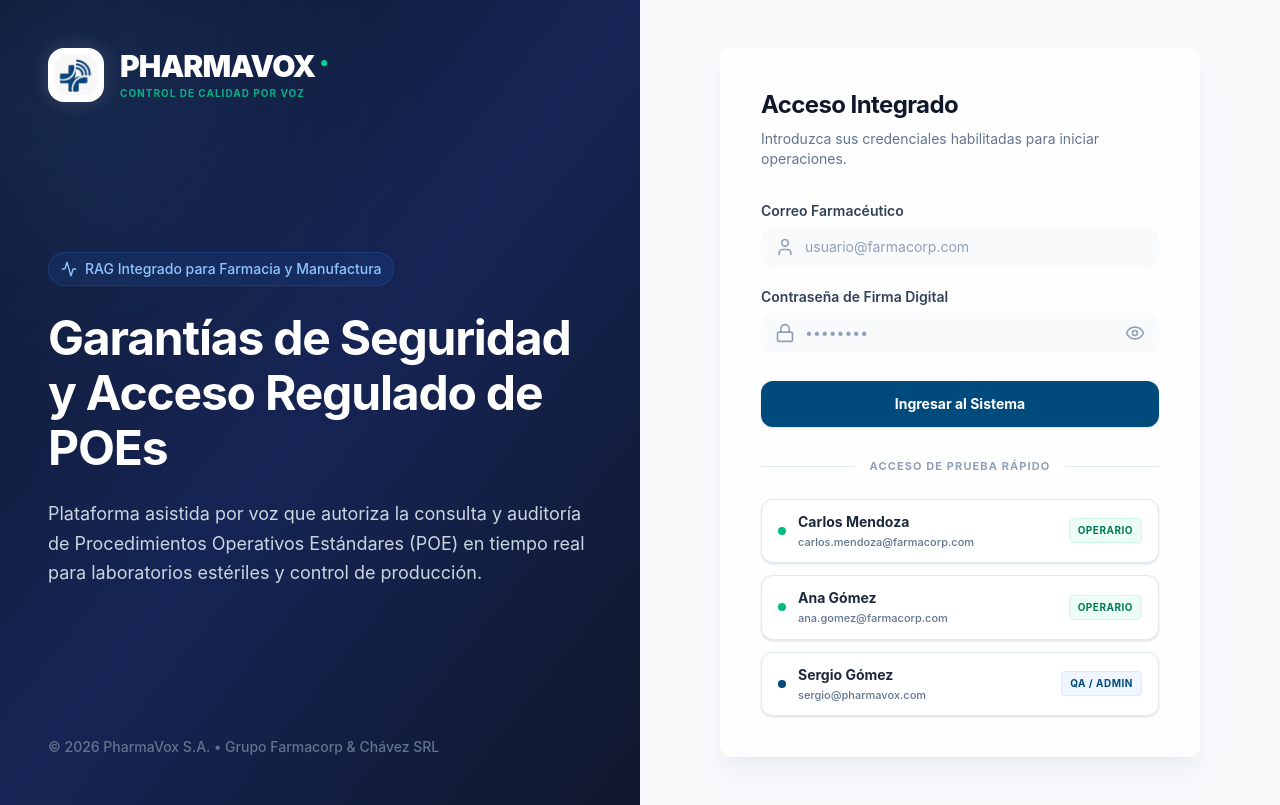
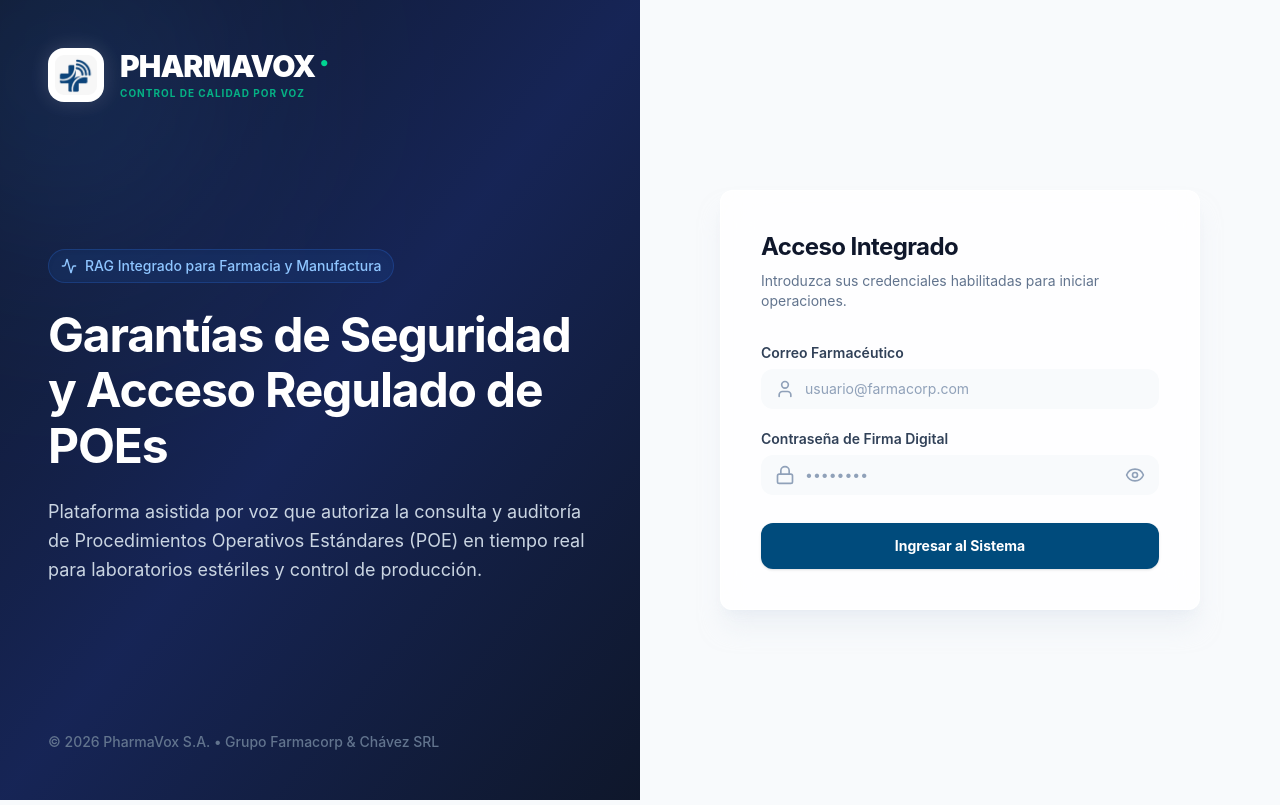
Before and after one commit to nadevrix/PHARMAVOX, a React (Vite) app in the folder frontend/: page /login in a window 1280 px wide. Built offline with nearby package versions, Linux system fonts and the light colour scheme; no server answers.

Commit message:
feat: remove quick test logins block and loginAs unused method from Login.tsx

```diff
--- a/frontend/src/pages/Login.tsx
+++ b/frontend/src/pages/Login.tsx
@@ -35,12 +35,6 @@ export function Login() {
     e.preventDefault();
     if (!email || !password) return;
     executeLogin(email, password);
-  };
-
-  const loginAs = (testEmail: string, testPass: string) => {
-    setEmail(testEmail);
-    setPassword(testPass);
-    executeLogin(testEmail, testPass);
   };
 
   return (
@@ -168,65 +162,7 @@ export function Login() {
               </div>
             </form>
 
-            <div className="mt-8">
-              <div className="relative">
-                <div className="absolute inset-0 flex items-center">
-                  <div className="w-full border-t border-slate-200" />
-                </div>
-                <div className="relative flex justify-center text-sm">
-                  <span className="px-4 bg-white text-slate-400 text-[11px] tracking-widest font-bold uppercase">
-                    Acceso de prueba rápido
-                  </span>
-                </div>
-              </div>
 
-              <div className="mt-6 space-y-3">
-                <button
-                  onClick={() => loginAs('carlos.mendoza@farmacorp.com', 'password123')}
-                  disabled={loading}
-                  className="w-full flex justify-between items-center p-3 sm:px-4 border border-slate-200 rounded-xl shadow-sm bg-white hover:bg-slate-50 hover:border-slate-300 transition-all text-left group"
-                >
-                  <div className="flex items-center gap-3">
-                    <div className="w-2 h-2 rounded-full bg-emerald-500"></div>
-                    <div>
-                      <div className="text-sm font-bold text-slate-800 group-hover:text-[#004b7c] transition-colors">Carlos Mendoza</div>
-                      <div className="text-[11px] text-slate-500 font-medium mt-0.5">carlos.mendoza@farmacorp.com</div>
-                    </div>
-                  </div>
-                  <span className="text-[10px] font-bold text-emerald-700 bg-emerald-50 border border-emerald-100 px-2 py-1 rounded uppercase tracking-wider">Operario</span>
-                </button>
-
-                <button
-                  onClick={() => loginAs('ana.gomez@farmacorp.com', 'password123')}
-                  disabled={loading}
-                  className="w-full flex justify-between items-center p-3 sm:px-4 border border-slate-200 rounded-xl shadow-sm bg-white hover:bg-slate-50 hover:border-slate-300 transition-all text-left group"
-                >
-                  <div className="flex items-center gap-3">
-                    <div className="w-2 h-2 rounded-full bg-emerald-500"></div>
-                    <div>
-                      <div className="text-sm font-bold text-slate-800 group-hover:text-[#004b7c] transition-colors">Ana Gómez</div>
-                      <div className="text-[11px] text-slate-500 font-medium mt-0.5">ana.gomez@farmacorp.com</div>
-                    </div>
-                  </div>
-                  <span className="text-[10px] font-bold text-emerald-700 bg-emerald-50 border border-emerald-100 px-2 py-1 rounded uppercase tracking-wider">Operario</span>
-                </button>
-
-                <button
-                  onClick={() => loginAs('sergio@pharmavox.com', 'miPasswordSeguro123')}
-                  disabled={loading}
-                  className="w-full flex justify-between items-center p-3 sm:px-4 border border-slate-200 rounded-xl shadow-sm bg-white hover:bg-slate-50 hover:border-slate-300 transition-all text-left group"
-                >
-                  <div className="flex items-center gap-3">
-                    <div className="w-2 h-2 rounded-full bg-[#004b7c]"></div>
-                    <div>
-                      <div className="text-sm font-bold text-slate-800 group-hover:text-[#004b7c] transition-colors">Sergio Gómez</div>
-                      <div className="text-[11px] text-slate-500 font-medium mt-0.5">sergio@pharmavox.com</div>
-                    </div>
-                  </div>
-                  <span className="text-[10px] font-bold text-[#004b7c] bg-blue-50 border border-blue-100 px-2 py-1 rounded uppercase tracking-wider">QA / Admin</span>
-                </button>
-              </div>
-            </div>
           </Card>
         </div>
       </div>
```
